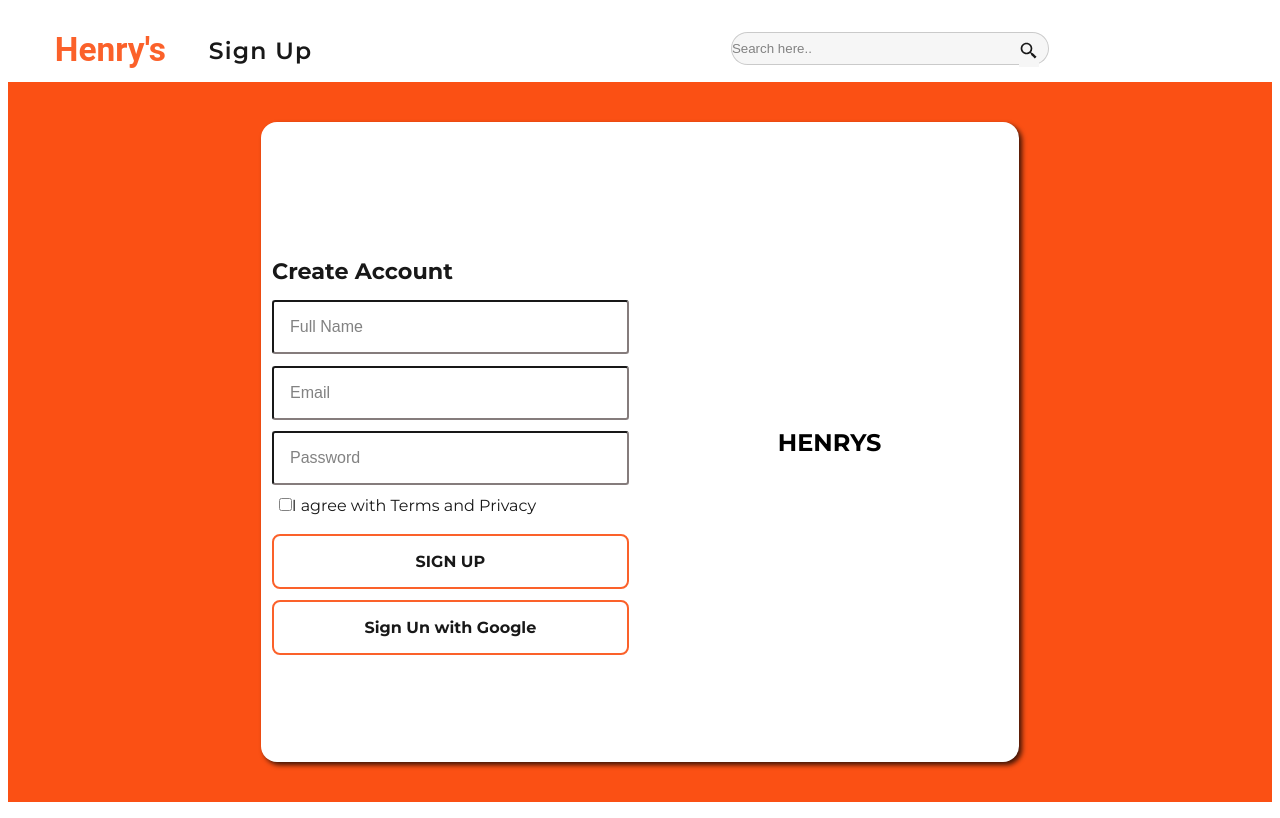
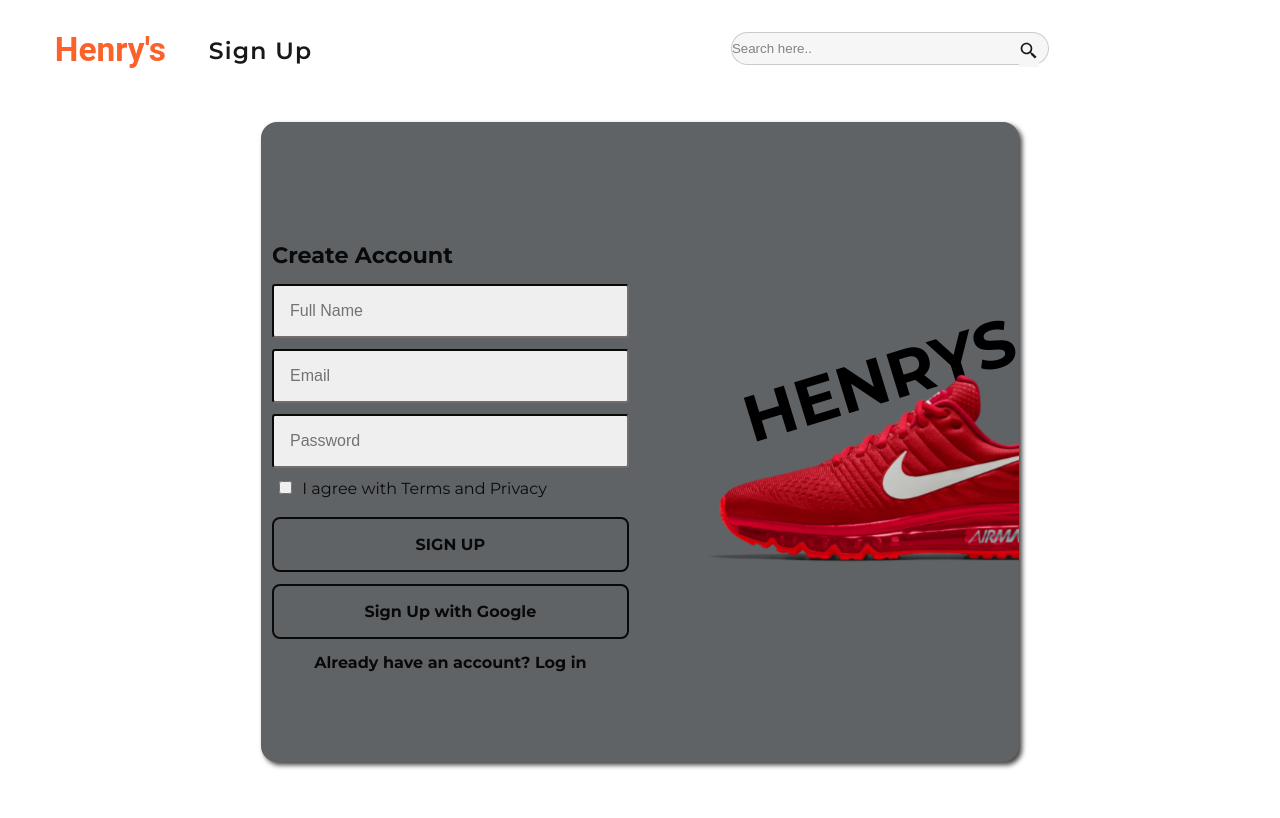
Before and after one commit to Juan-Riquero/PF-Front, a React (Create React App) app: page /create-user in a window 1280 px wide. Built offline with nearby package versions, Linux system fonts and the light colour scheme; no server answers.

Commit message:
Aca Styleando un poco con André

```diff
--- a/src/Components/Filters/filters.module.css
+++ b/src/Components/Filters/filters.module.css
@@ -17,6 +17,7 @@
     font-size: 1.2rem;
     text-align: center;
     text-transform: uppercase;
+    cursor: pointer;
 }
 
 .filters select:hover {
--- a/src/Components/NavBar/NavBar.module.css
+++ b/src/Components/NavBar/NavBar.module.css
@@ -108,14 +108,14 @@
 
 	.links__a:hover {
 		cursor: pointer;
-		color: var(--color1);
+		color: var(--negro);
 	}
 
 	/*animacion linea hacia la izquierda*/
 	.links__a::before {
 		content: '';
 		display: block;
-		background: var(--color1);
+		background: var(--negro);
 		width: 100%;
 		margin-bottom: 0.1em;
 		height: 0.1em;
@@ -127,7 +127,7 @@
 	.links__a::after {
 		content: '';
 		display: block;
-		background: var(--color1);
+		background: var(--negro);
 		width: 100%;
 		margin-top: 0.1em;
 		height: 0.1em;
--- a/src/Components/Pagination/paginado.module.css
+++ b/src/Components/Pagination/paginado.module.css
@@ -7,8 +7,8 @@
 .pag{
   background: none;
   margin: 0 .5rem;
-  width: 4rem;
-  height: 4rem;
+  width: 3.2rem;
+  height: 3.2rem;
   border-radius: .5rem;
   font-size: 1.2rem;
   font-weight: 600;
--- a/src/Pages/FormUser/Form.module.css
+++ b/src/Pages/FormUser/Form.module.css
@@ -1,7 +1,7 @@
 .main_createUser {
 	margin-top: 0;
 	min-height: calc(100vh - 5rem);
-	background-color: var(--color1);
+	background-color: var(--blanco);
 	display: flex;
 	align-items: center;
 	justify-content: center;
@@ -12,14 +12,16 @@
 	/* height: 25rem; */
 	min-height: 40vh;
 	display: flex;
-	background-color: white;
+	background-color: var(--color3);
 	box-shadow: 3px 3px 5px 0px rgb(0 0 0 / 75%);
 	border-radius: 1rem;
 }
 
+/* Para ocultar la parte derecha cuando esta en pantalla chica */
 .rightBox {
 	display: none;
 	width: 100%;
+	/* position: relative; */
 }
 
 .form_container {
@@ -30,6 +32,48 @@
 	align-items: center;
 	width: 100%;
 	height: 100%;
+}
+
+@media (min-width: 769px) {
+	.container {
+		width: max(60%, 670px);
+		height: 40rem;
+	}
+
+	.rightBox {
+		display: flex;
+		flex-direction: column;
+		justify-content: center;
+		align-items: center;
+	}
+
+  .rotate {
+    transform: rotate(-17deg);
+    font-size: calc(2.4vw + 2.4vh + 1.9vmin);
+    position: absolute;
+    top: 34%;
+    right: 0;
+  }
+
+  /* Para se mueva con el padre con sobre las letras */
+	.position_relative {
+		position: relative;
+		width: 100%;
+		height: 100%;
+	}
+
+	.image_container {
+		position: absolute;
+    top: 8%;
+    right: 0;
+    width: 90%;
+    height: 84%;
+	}
+
+	.image_container img {
+		width: 100%;
+		height: 100%;
+	}
 }
 
 /*FORMULARIO---------------------------------------------------------------*/
@@ -51,7 +95,7 @@
 	text-align: left;
 	font-family: 'Montserrat', 'PT Sans', sans-serif;
 	/* font-size: 0.65em; */
-  font-size: calc(.6vw + .6vh + 0.3vmin);
+	font-size: calc(0.6vw + 0.6vh + 0.3vmin);
 	font-weight: 700;
 	color: black;
 	margin-bottom: 1em;
@@ -60,7 +104,6 @@
 .formulario__contenedorCampos__campo {
 	margin-bottom: 0.5em;
 }
-
 
 .formulario
 	.formulario__fieldset
@@ -92,6 +135,12 @@
 
 .input_checkBox {
 	margin-left: 0.5em;
+  margin-right: 0.8em;
+  cursor: pointer;
+}
+
+.formulario__contenedorCampos__campo label{
+  cursor: pointer;
 }
 
 .leyenda {
@@ -101,14 +150,13 @@
 	font-weight: 700;
 }
 
+/* Mensajes de error y exito al enviar */
 .msg_error {
 	height: 2.8125rem;
 	line-height: 2.8125rem;
 	margin: 0 auto;
 	margin-top: 0.8em;
 	padding: 0 1em;
-	/* grid-row: 5/6;
-  grid-column: -4/-1; */
 	border-radius: 0.2rem;
 	background-color: #bb2929;
 }
@@ -125,25 +173,15 @@
 	margin: 0 auto;
 	margin-top: 0.8em;
 	padding: 0 1em;
-
 	border-radius: 0.2rem;
 	background-color: green;
 }
 
-@media (min-width: 769px) {
-  .container {
-    width: max(60%, 670px);
-    height: 40rem;
+.account {
+  margin-top: .9em;
+  text-align: center;
+  font-weight: bold;
 }
-
-  .rightBox {
-    display: flex;
-    flex-direction: column;
-    justify-content: center;
-    align-items: center;
-  }
-}
-
 /*fin formulario------------------------------------------------------------*/
 
 /*Boton formulario----------------------------------------------------*/
@@ -159,7 +197,6 @@
 	/* position: relative; */
 	padding: 1em 2em;
 	margin-top: 0.7em;
-	/* background-color: #d83863; */
 	font-family: 'Montserrat', 'PT Sans', sans-serif;
 	font-size: 1em;
 	font-weight: 700;
--- a/src/index.css
+++ b/src/index.css
@@ -7,18 +7,20 @@
 :root {
 	--color1: #fb5014;
 	--color2: #17b4cc;
+	--color3: #606366;
 	--negro: #000000;
   --negro2: #0b2027;
-	--blanco: #f6f1d1;
-  --rojo: #d83863;
+  --blanco: #FFFFFF;
+	--blanco2: #f6f1d1;
+  --rojo: red;
 
 	--secundario: #40798c;
 	--terciario: #70a9a1;
 	--cuatro: #cfd7c7;
 	--cinco: #f6f1d1;
 
-	--botones: #fb5014;
-	--botonesSombraPulso: #fb501499;
+	--botones: #000000;
+	--botonesSombraPulso: #00000099;
 	--negrotransparentado: #00000050;
 }
 
--- a/src/pages/FormUser/index.jsx
+++ b/src/pages/FormUser/index.jsx
@@ -1,6 +1,7 @@
 import React from 'react';
 import { useForm } from 'react-hook-form';
 import styles from './Form.module.css';
+import image from '../../Assets/Images/3.svg';
 
 
 export default function App() {
@@ -11,7 +12,9 @@
 
   return (
     <section className={styles.main_createUser}>
+
       <div className={styles.container}>
+
         <div className={styles.form_container}>
           <form onSubmit={handleSubmit(onSubmit)} className={styles.formulario}>
             <fieldset className={styles.formulario__fieldset}>
@@ -70,6 +73,7 @@
 
                 <div className={styles.formulario__contenedorCampos__campo}>
                   <input
+                    id="termsAndConditions"
                     type="checkbox"
                     className={styles.input_checkBox}
                     placeholder="termsAndConditions"
@@ -78,7 +82,7 @@
                     })
                     }
                   />
-                  <label>I agree with Terms and Privacy</label>
+                  <label htmlFor="termsAndConditions">I agree with Terms and Privacy</label>
                   {errors.termsAndConditions?.type === "required" && <p className={styles.leyenda}>You must accept the terms and privacy</p>}
                 </div>
               </div>
@@ -86,18 +90,25 @@
               <div className={styles.contenedorBotones}>
                 <button type="submit" className={styles.contenedorBotones__boton}>SIGN UP</button>
                 <button onClick={() => console.log(errors)} className={styles.contenedorBotones__boton}>
-                  Sign Un with Google
+                  Sign Up with Google
                 </button>
+              </div>
+              <div className={styles.account}>
+                <label className={styles.label_account}>Already have an account? Log in</label>
               </div>
             </fieldset>
           </form>
         </div>
 
         <div className={styles.rightBox}>
-          <div className={styles.x}>
-            <h2>HENRYS</h2>
+          <div className={styles.position_relative}>
+            <h2 className={styles.rotate}>HENRYS</h2>
+            <div className={styles.image_container}>
+              <img src={image} alt="logo" />
+            </div>
           </div>
         </div>
+
       </div>
     </section>
   );
```
Also changed, not shown: src/Assets/Images/3.svg (added). Lines whose indentation alone changed are shown as unchanged.
